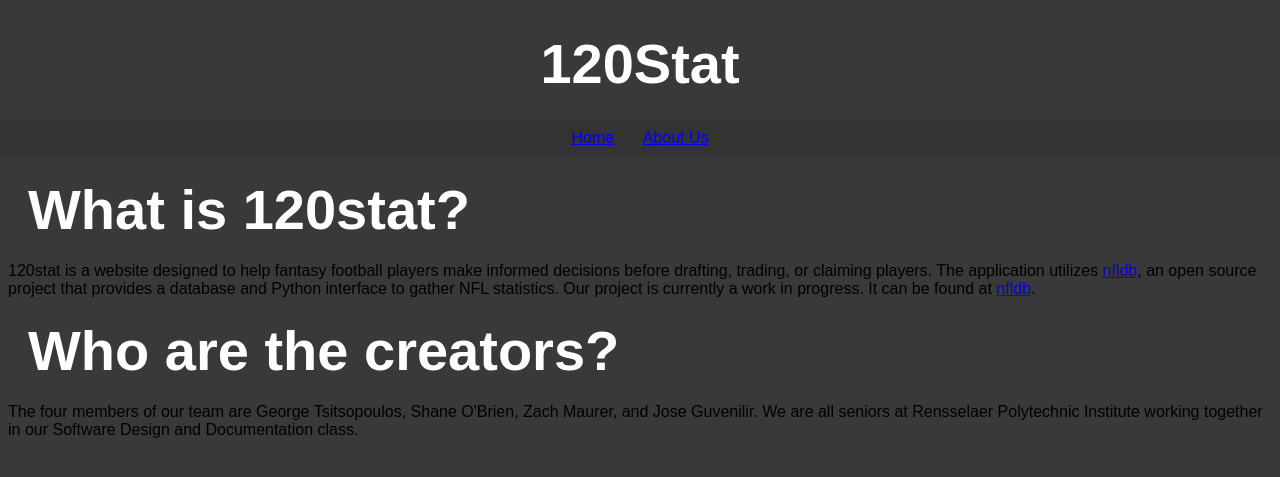
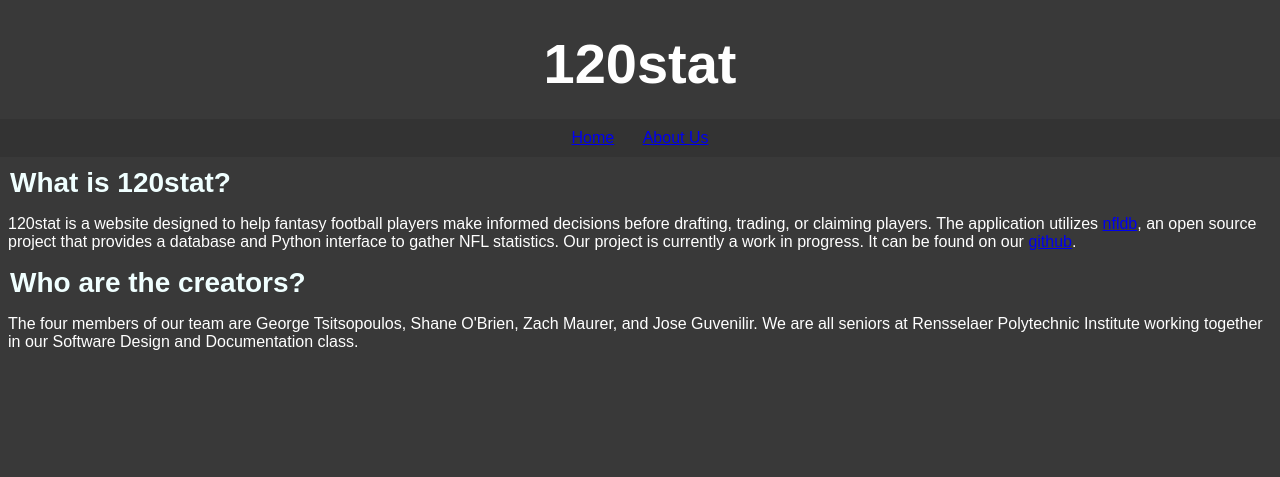
Before and after one commit to tsitsop/SD-D, a Django app: page /stats/about/ in a window 1280 px wide. Shown: the top 477 px of the page. Run offline with Django 3.2, Linux system fonts and the light colour scheme; lists and menus that the app fills with data are empty.

Commit message:
In process of adding color

```diff
--- a/_120Stat/stats/static/stats/style.css
+++ b/_120Stat/stats/static/stats/style.css
@@ -9,17 +9,31 @@ h1 {
 	margin: 20px;
 }
 h2 {
-	font-size: 24px;
+	font-size: 26px;
 	padding: 0;
 	margin: 3px;
+}
+h3 {
+	font-size: 18px;
+	padding: 0;
+	margin: 2px;
+}
+h4 {
+	font-size: 28px;
+	padding: 0;
+	margin: 2px;
+	color: azure;
 }
 h5 {
 	border-bottom: 2px solid black;
 	padding-top: 4px;
 	padding-bottom: 6px;
-	font-size: 32px;
+	font-size: 36px;
 	margin: 2px;
 	text-align: center;
+}
+p {
+	color: white;
 }
 a:visited {
 	color: azure;
@@ -68,7 +82,7 @@ table tr td:nth-child(2) {
 	padding: 1%;
 	margin: 1%;
 	border: 1px solid black;
-	background-color: #66CCFF;
+	background-color: #AAAAAA;
 	float: left;
 	border-radius: 20px;
 /*	text-shadow: 10px;
@@ -110,3 +124,8 @@ table tr td:nth-child(2) {
     margin: 0 auto;
 	overflow: auto;
 }
+#poop {
+	width: 100%;
+	height: 100%;
+	background-color: rgba(100, 0, 200, .3);
+}
--- a/_120Stat/stats/templates/stats/about.html
+++ b/_120Stat/stats/templates/stats/about.html
@@ -2,15 +2,15 @@
 
 {% block content%}
     <div>
-        <h1>What is 120stat?</h1>
+        <h4>What is 120stat?</h4>
             <p>
                 120stat is a website designed to help fantasy football players make informed decisions before drafting,
                 trading, or claiming players. The application utilizes <a href="https://github.com/BurntSushi/nfldb">nfldb</a>,
                 an open source project that provides a database and Python interface to gather NFL statistics. Our project
-                is currently a work in progress. It can be found at <a href="https://github.com/tsitsop/SD-D">nfldb</a>.
+                is currently a work in progress. It can be found on our <a href="https://github.com/tsitsop/SD-D">github</a>.
             </p>
 
-        <h1>Who are the creators?</h1>
+        <h4>Who are the creators?</h4>
             <p>
                 The four members of our team are George Tsitsopoulos, Shane O'Brien, Zach Maurer, and Jose Guvenilir. We are
                 all seniors at Rensselaer Polytechnic Institute working together in our Software Design and Documentation
--- a/_120Stat/stats/templates/stats/header.html
+++ b/_120Stat/stats/templates/stats/header.html
@@ -5,14 +5,14 @@
 
 <html lang = "en">
 	<head>
-		<title>120Stat</title>
+		<title>120stat</title>
     <meta charset="utf-8"/>
 	</head>
 
 	<body>
 
 		<table>
-		    <th><h1><b>120Stat</b></h1></th>
+		    <th><h1><b>120stat</b></h1></th>
 	    </table>
 		<div id="navBar">
 			<div class="navPage">
```
Also changed, not shown: _120Stat/stats/templates/stats/statistics.html (+37 -8 lines), _120Stat/db.sqlite3.
